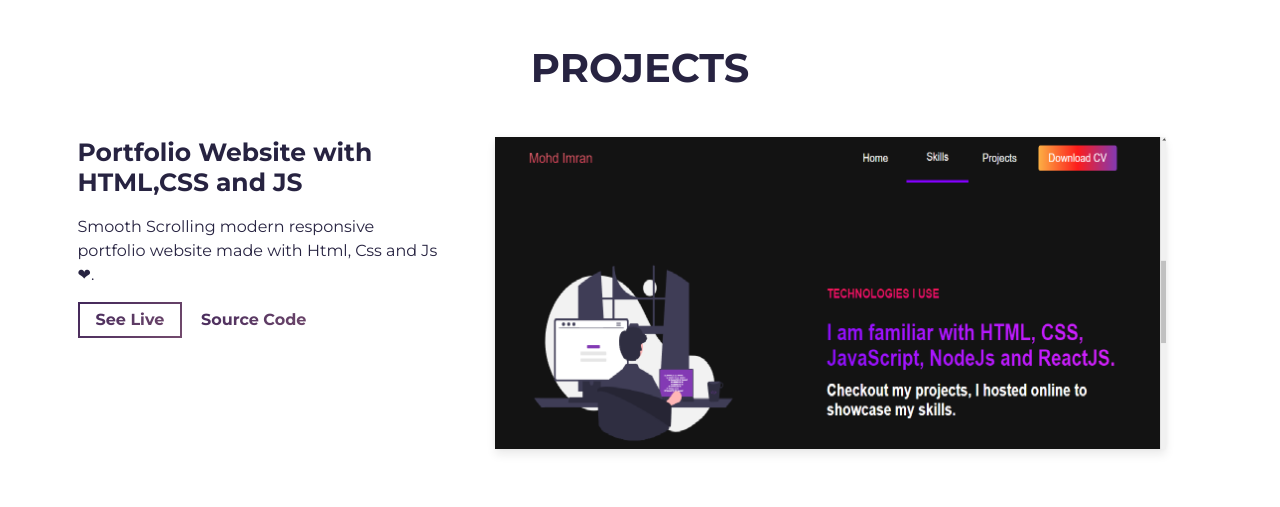
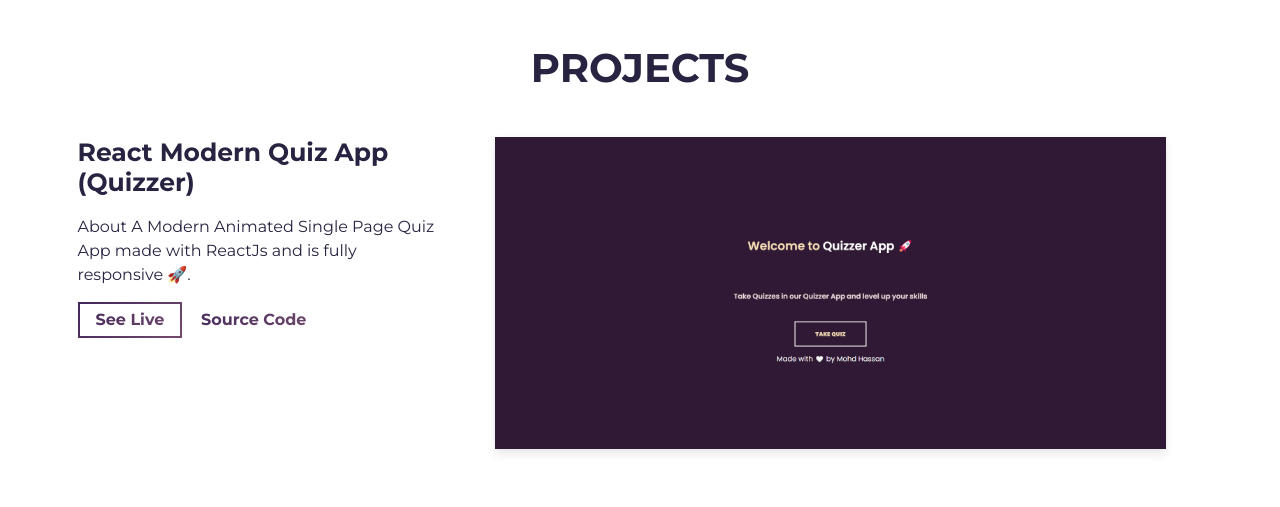
Before and after one commit to killshotxd/React-Minimal-PortFolio, a website built with Parcel: page src/index.html in a window 1280 px wide. Shown: the part 1500-2007 px from the top of the page. Built offline with nearby package versions, Linux system fonts and the light colour scheme.

Commit message:
update project

```diff
--- a/src/index.html
+++ b/src/index.html
@@ -93,6 +93,64 @@
       <div class="container">
         <div class="project-wrapper">
           <h2 class="section-title dark-blue-text">Projects</h2>
+
+          <!-- Projects Start -->
+
+          <div class="row">
+            <div class="col-lg-4 col-sm-12">
+              <div class="project-wrapper__text load-hidden">
+                <h3 class="project-wrapper__text-title">
+                  React Modern Quiz App (Quizzer)
+                </h3>
+                <div>
+                  <p class="mb-4">
+                    About
+A Modern Animated Single Page Quiz App made with ReactJs and is fully responsive 🚀.
+                  </p>
+                </div>
+                <a
+                  rel="noreferrer"
+                  target="_blank"
+                  class="cta-btn cta-btn--hero"
+                  href="https://react-modern-quizz-app.vercel.app/"
+                >
+                  See Live
+                </a>
+                <a
+                  rel="noreferrer"
+                  target="_blank"
+                  class="cta-btn text-color-main"
+                  href="https://github.com/killshotxd/React-Modern-QuizzApp"
+                >
+                  Source Code
+                </a>
+              </div>
+            </div>
+            <div class="col-lg-8 col-sm-12">
+              <div class="project-wrapper__image load-hidden">
+                <a
+                  rel="noreferrer"
+                  href="https://react-modern-quizz-app.vercel.app/"
+                  target="_blank"
+                >
+                  <div
+                    data-tilt
+                    data-tilt-max="4"
+                    data-tilt-glare="true"
+                    data-tilt-max-glare="0.5"
+                    class="thumbnail rounded js-tilt"
+                  >
+                    <img
+                      alt="Project Image"
+                      class="img-fluid"
+                      src="assets/Modern Quiz _ Quizzer.png"
+                    />
+                  </div>
+                </a>
+              </div>
+            </div>
+          </div>
+          <!-- /END Project -->
 
           <div class="row">
             <div class="col-lg-4 col-sm-12">
```
Also changed, not shown: src/assets/Modern Quiz _ Quizzer.png (added).
